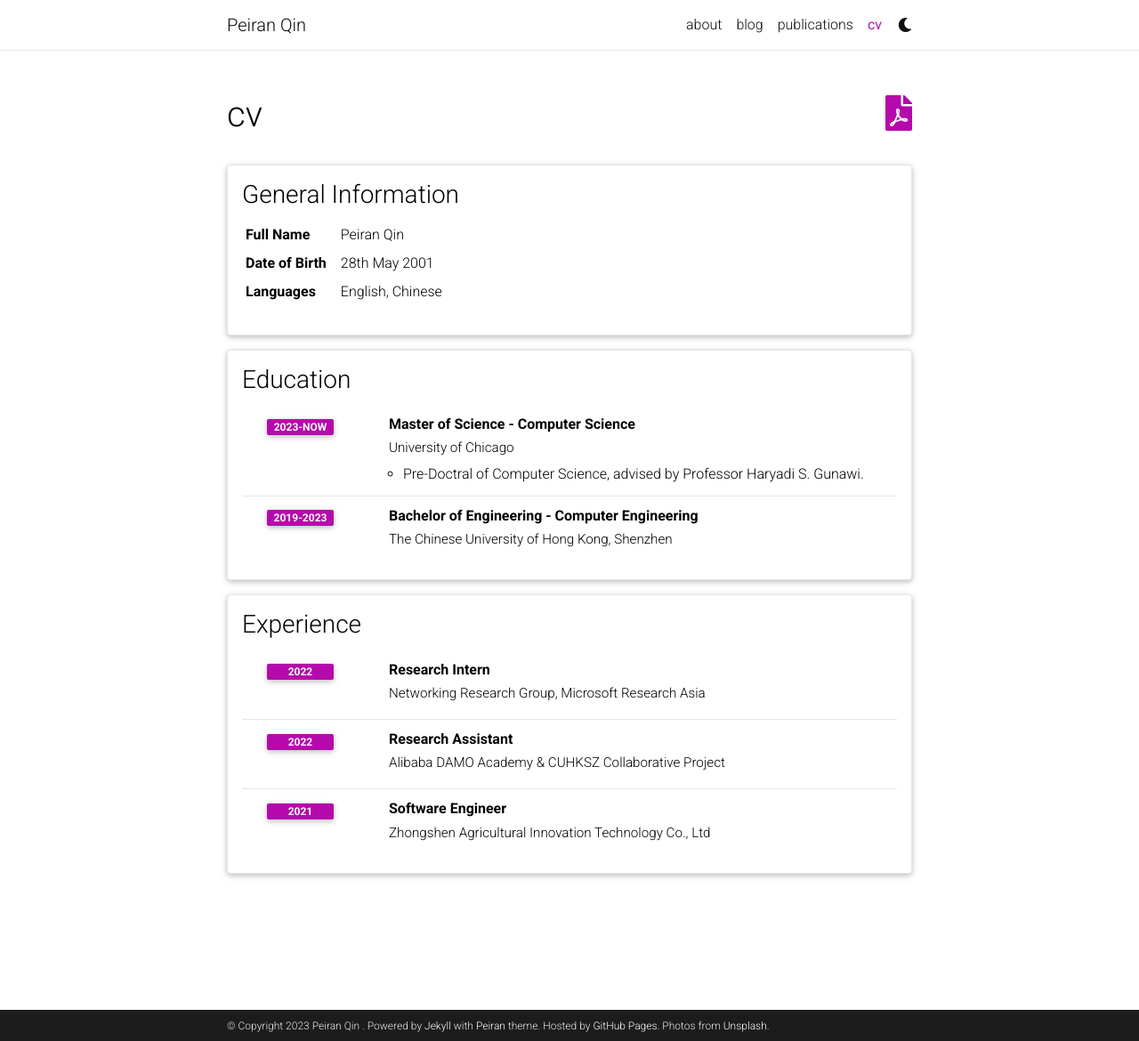
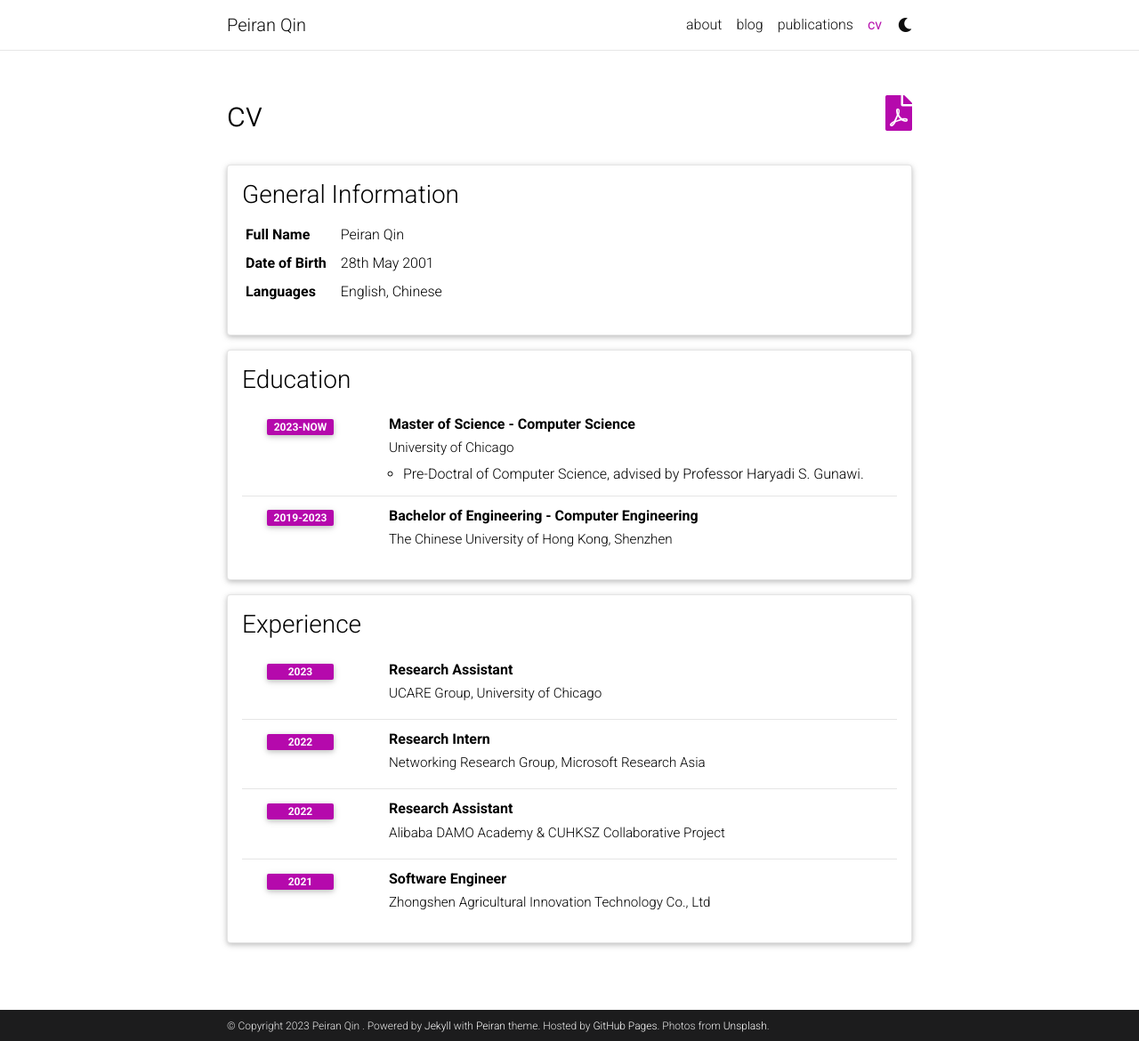
Before and after one commit to QinPR/QinPR.github.io, a Jekyll site: the page built from _pages/cv.md, in a window 1280 px wide and 1170 px high. Shown: the whole window at 89% size. Built offline with Jekyll 4.4.1, drawn with Linux system fonts in a browser that asks for light colours; comment, search, counter and statistics services are not loaded; a style sheet for code colours, icons or effects is not loaded.

Commit message:
add one des in cv

```diff
--- a/_data/cv.yml
+++ b/_data/cv.yml
@@ -24,6 +24,10 @@
 - title: Experience
   type: time_table
   contents:
+    - title: Research Assistant
+      institution: UCARE Group, University of Chicago
+      year: 2023
+
     - title: Research Intern
       institution: Networking Research Group, Microsoft Research Asia
       year: 2022
```
